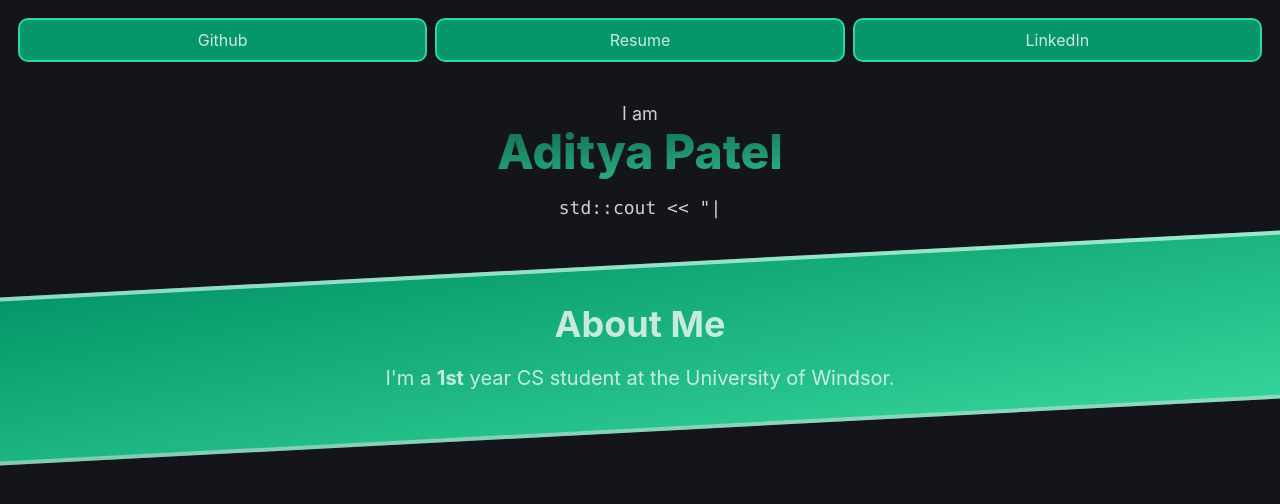
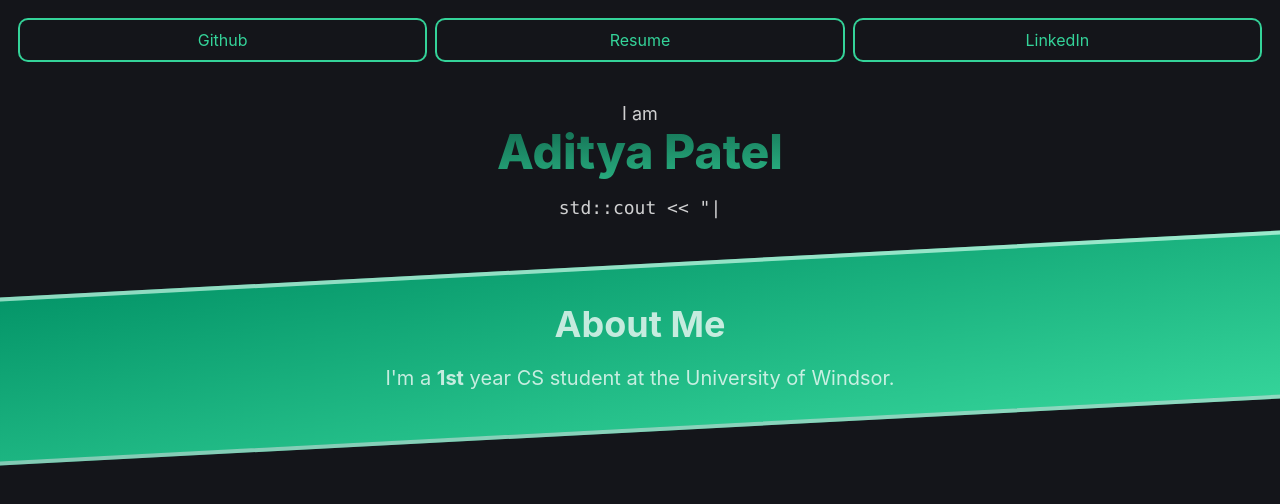
Before and after one commit to Champion2005/PersonalWebsite, a React (Vite) app in the folder PersonalWebsite/: page / in a window 1280 px wide. Shown: the top 504 px of the page. Built offline with nearby package versions, Linux system fonts and the light colour scheme.

Commit message:
fixed nav buttons

```diff
--- a/PersonalWebsite/src/components/header/Navbar.jsx
+++ b/PersonalWebsite/src/components/header/Navbar.jsx
@@ -3,14 +3,14 @@ export const Navbar = () => {
     return (
         <>
             <div className="p-5 grid grid-cols-3 justify-evenly gap-3">
-                <button className="flex rounded-lg bg-emerald-600 ring-2 ring-emerald-400 hover:ring-offset-[3px] hover:ring-offset-base hover:bg-teal-500 hover:scale-[1.01]">
-                    <a className="py-2 grow" href='https://github.com/Champion2005' target='_blank' rel='noopener noreferrer'>Github</a>
+                <button className="flex rounded-lg bg-transparent text-emerald-400 ring-2 ring-emerald-400 hover:scale-y-110">
+                    <a className="py-2 grow hover:scale-y-90" href='https://github.com/Champion2005' target='_blank' rel='noopener noreferrer'>Github</a>
                 </button>
-                <button className="flex rounded-lg bg-emerald-600 ring-2 ring-emerald-400 hover:ring-offset-[3px] hover:ring-offset-base hover:bg-teal-500 hover:scale-[1.01]">
-                    <a className="py-2 grow" href='https://apatel.xyz/resume.pdf' target='_blank' rel='noopener noreferrer'>Resume</a>
+                <button className="flex rounded-lg bg-transparent text-emerald-400 ring-2 ring-emerald-400 hover:scale-y-110">
+                    <a className="py-2 grow hover:scale-y-90" href='https://apatel.xyz/resume.pdf' target='_blank' rel='noopener noreferrer'>Resume</a>
                 </button>
-                <button className="flex rounded-lg bg-emerald-600 ring-2 ring-emerald-400 hover:ring-offset-[3px] hover:ring-offset-base hover:bg-teal-500 hover:scale-[1.01]">
-                    <a className="py-2 grow" href='https://www.linkedin.com/in/aditya-patel52/' target='_blank' rel='noopener noreferrer'>LinkedIn</a>
+                <button className="flex rounded-lg bg-transparent text-emerald-400 ring-2 ring-emerald-400 hover:scale-y-110">
+                    <a className="py-2 grow hover:scale-y-90" href='https://www.linkedin.com/in/aditya-patel52/' target='_blank' rel='noopener noreferrer'>LinkedIn</a>
                 </button>
             </div>
         </>
```
